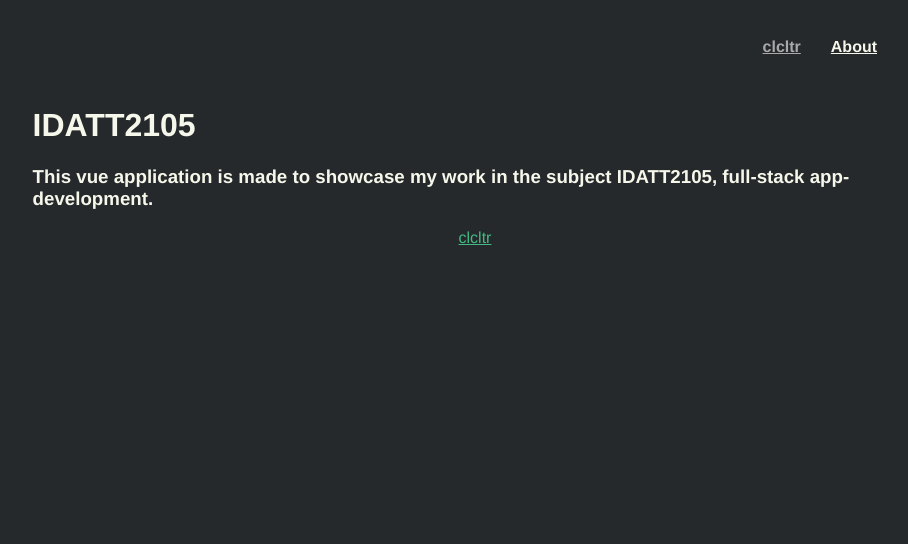
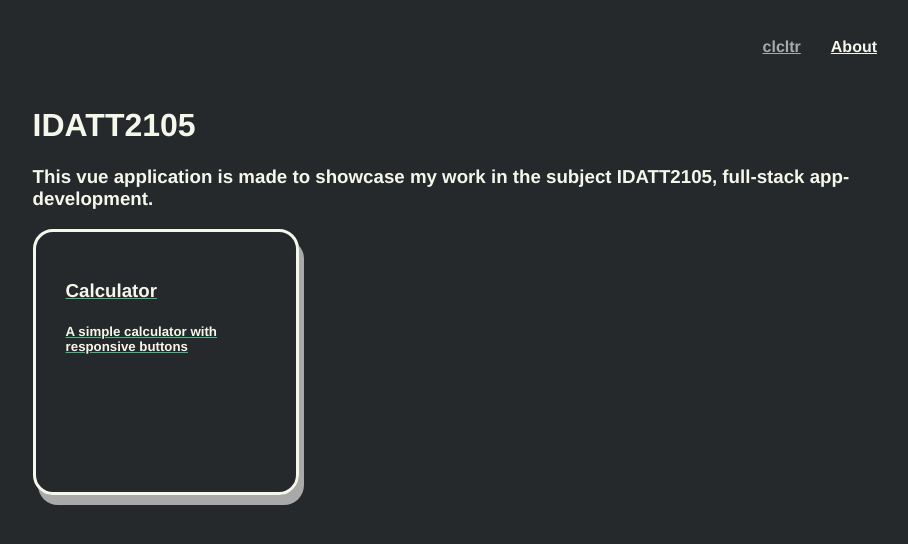
Before and after one commit to adriawh/IDATT2105, a Vue app: page /#/ in a window 1280 px wide. Shown: the top 544 px of the page, without its empty margins (165-1073 px from the left). Built offline with nearby package versions, Linux system fonts and the light colour scheme.

Commit message:
small changes

```diff
--- a/src/App.vue
+++ b/src/App.vue
@@ -15,7 +15,6 @@ body {
   font-family: Avenir, Helvetica, Arial, sans-serif;
   -webkit-font-smoothing: antialiased;
   -moz-osx-font-smoothing: grayscale;
-  text-align: center;
   color: #2c3e50;
 }
 
--- a/src/components/Card.vue
+++ b/src/components/Card.vue
@@ -1,12 +1,36 @@
 <template>
-    <div>
+  <router-link to="/calculator">
+    <div class="container">
+      <h3>{{ title }}</h3>
+      <h5>{{ description }}</h5>
+    </div>
+  </router-link>
 </template>
 <script>
-import { defineComponent } from '@vue/composition-api'
+export default {
+  props: {
+    title: String,
+    description: String,
+  },
+};
+</script>
 
-export default data({
-    setup() {
-
-    },
-})
-</script>
+<style scoped>
+router-link a {
+  text-decoration: none !important;
+}
+.container {
+  padding: 30px;
+  border-radius: 20px;
+  color: #f6f7eb;
+  box-shadow: 5px 10px darkgray;
+  border: solid;
+  width: 200px;
+  height: 200px;
+}
+h1 {
+  color: #f6f7eb;
+}
+h3 {
+}
+</style>
--- a/src/views/Calculator.css
+++ b/src/views/Calculator.css
@@ -26,6 +26,7 @@
   border-radius: 10px;
   grid-area: log;
   max-height: 500px;
+  text-align: center;
 }
 
 ul {
--- a/src/views/Home.vue
+++ b/src/views/Home.vue
@@ -5,17 +5,23 @@
       This vue application is made to showcase my work in the subject IDATT2105,
       full-stack app-development.
     </h3>
+
+    <div class="cardholder">
+      <Card
+        title="Calculator"
+        description="A simple calculator with responsive buttons"
+      />
+    </div>
   </div>
-
-  <div><router-link to="/calculator">clcltr</router-link></div>
 </template>
 
 <script>
+import Card from "../components/Card.vue";
 // @ is an alias to /src
 
 export default {
   name: "Home",
-  components: {},
+  components: { Card },
 };
 </script>
 
```
